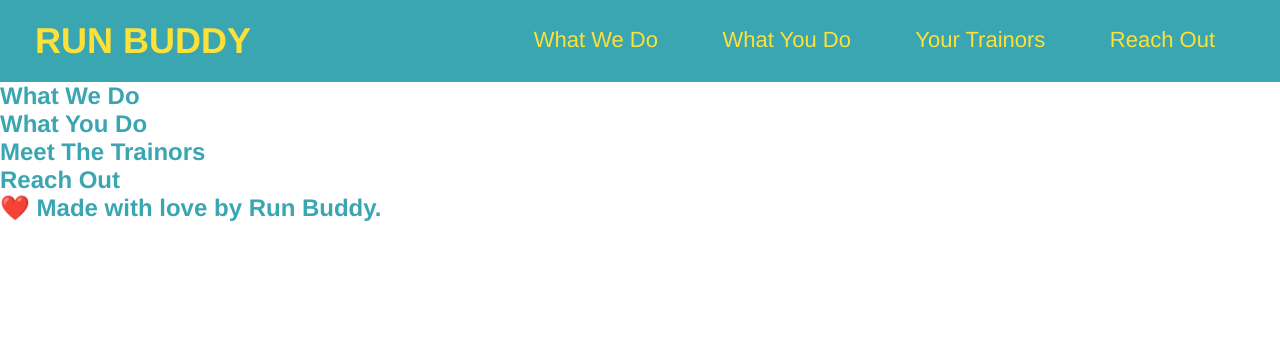
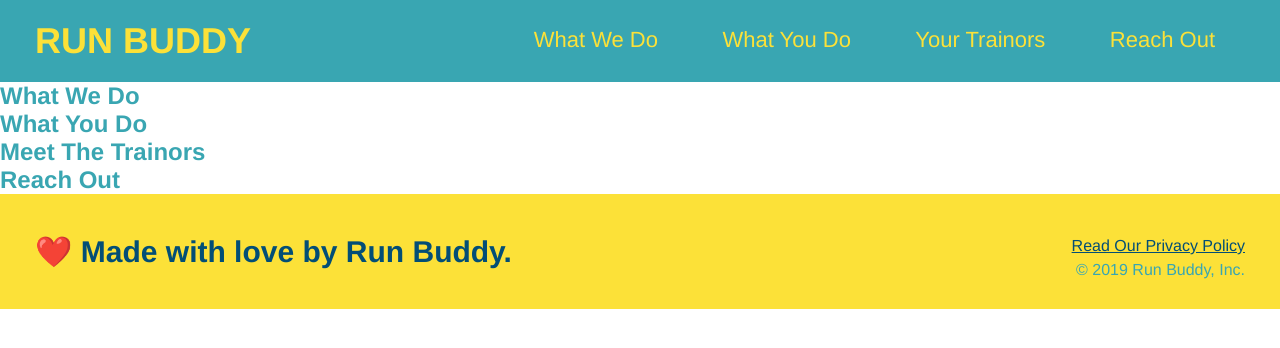
Before and after one commit to Michael-Ishmail/Run-Buddy, a plain HTML site: page index.html in a window 1280 px wide. Drawn offline with Linux system fonts and the light colour scheme.

Commit message:
added footer styling

```diff
--- a/Assets/CSS/style.css
+++ b/Assets/CSS/style.css
@@ -1,6 +1,7 @@
 * {
     margin: 0;
     padding: 0;
+    box-sizing: border-box;
   }
 
 body {
@@ -40,3 +41,26 @@ header h1 {
       font-weight: lighter;
       font-size: 22px;
   }
+
+  footer {
+    background: #fce138;
+    width: 100%;
+    padding: 40px 35px;
+  }
+
+  footer h2{
+      display: inline;
+      color: #024e76;
+      font-size: 30px;
+      margin: 0px;
+  }
+
+  footer div{
+      float: right;
+      line-height: 1.5;
+      text-align: right;
+  }
+
+  footer a{
+    color: #024e76;
+  }
--- a/index.html
+++ b/index.html
@@ -53,9 +53,14 @@
     <h2>Reach Out</h2>
 </section>
 
-<section>
+<footer>
     <h2>❤️ Made with love by Run Buddy.</h2>
-</section>
+
+    <div>
+        <a href="#">Read Our Privacy Policy</a><br />
+        &copy; 2019 Run Buddy, Inc.
+    </div>
+</footer>
 
 </body>
 </html>
```
